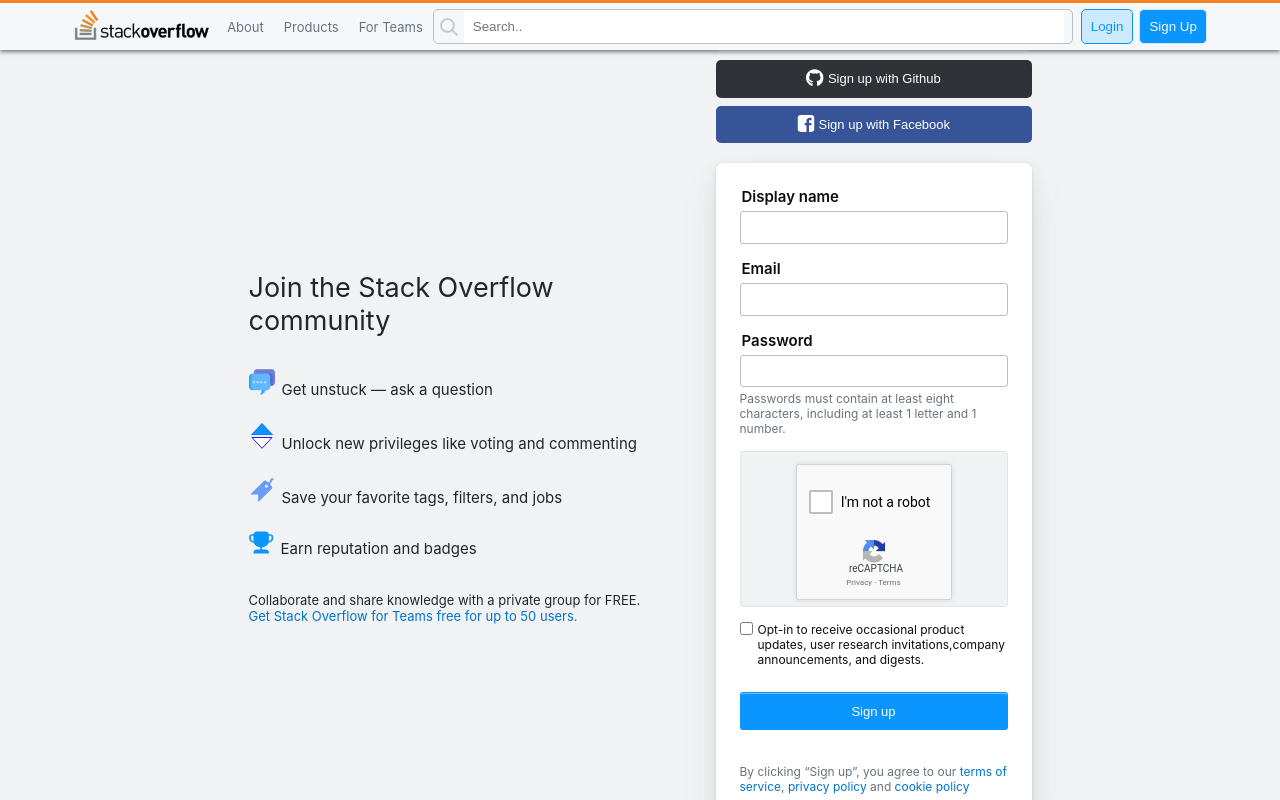
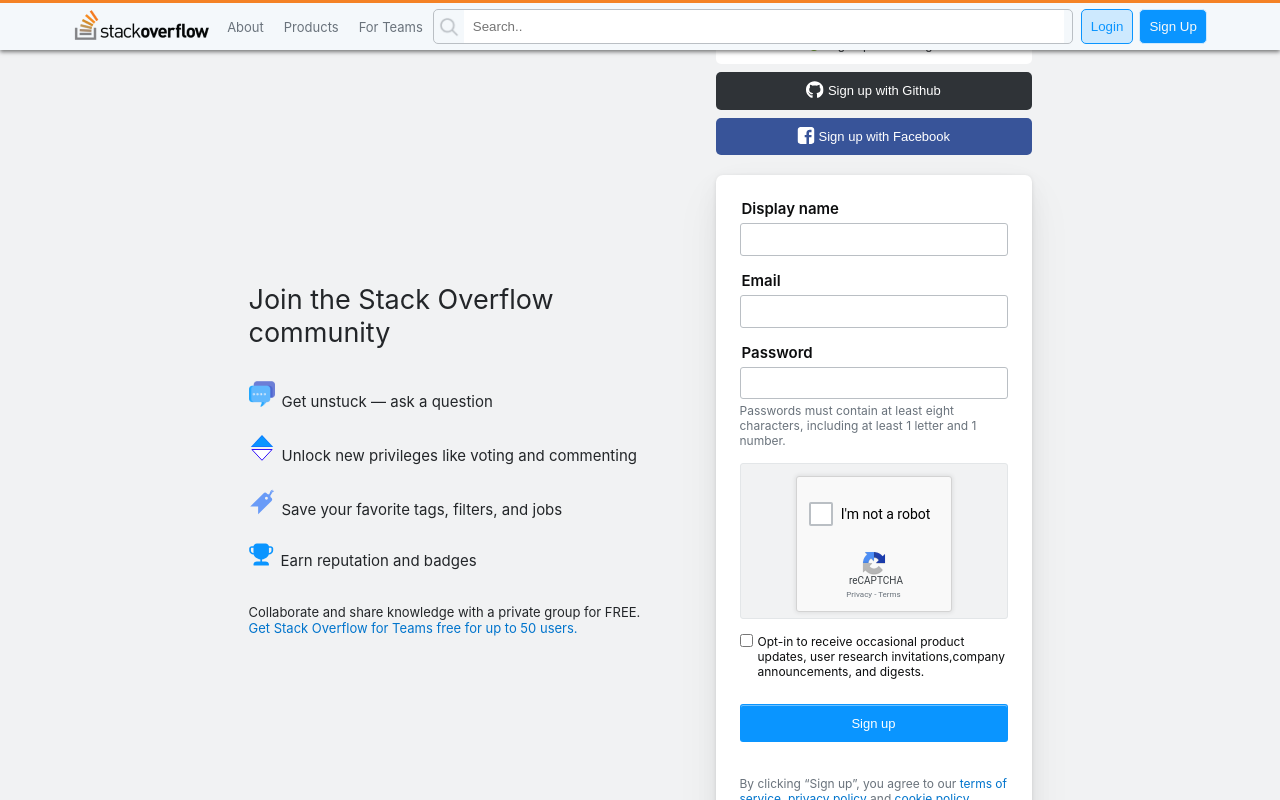
Before and after one commit to codestates-seb/seb40_pre_011, a React (Create React App) app in the folder client/: page /join in a window 1280 px wide. Built offline with nearby package versions, Linux system fonts and the light colour scheme; a small style sheet from the web is missing.

Commit message:
SignUp padding 수정

```diff
--- a/client/src/pages/Signup/Signup.jsx
+++ b/client/src/pages/Signup/Signup.jsx
@@ -11,7 +11,7 @@
   height: 100%;
   background: var(--black-050);
   color: var(--black-800);
-  padding-top: 6.5rem;
+  padding-top: 8rem;
   overflow: auto;
 `;
 
```
